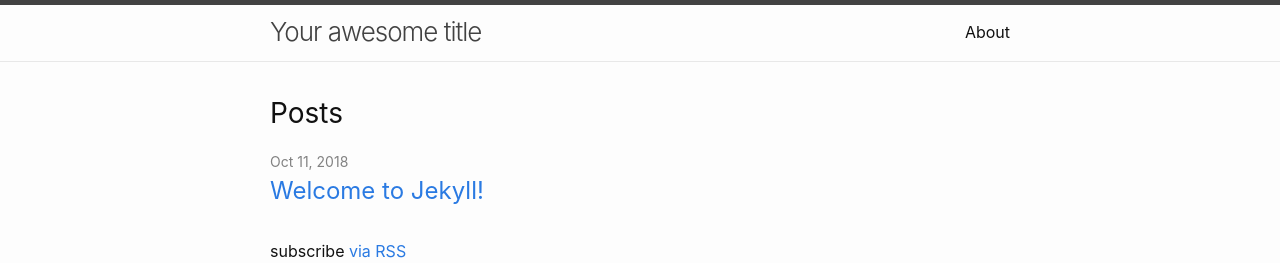
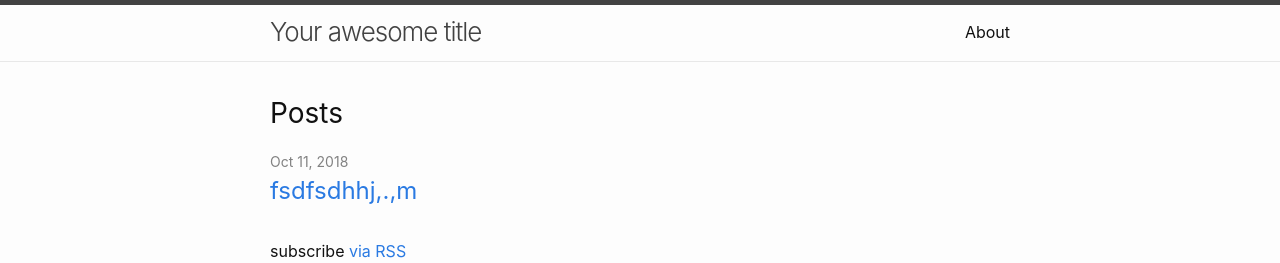
Before and after one commit to pavan77kumar/Jekyllmyapp, a plain HTML site: page index.html in a window 1280 px wide. Shown: the top 263 px of the page. Drawn offline with Linux system fonts and the light colour scheme.

Commit message:
Updated 'index.html' via CloudCannon

```diff
--- a/index.html
+++ b/index.html
@@ -38,7 +38,7 @@
     <ul class="post-list"><li><span class="post-meta">Oct 11, 2018</span>
         <h3>
           <a class="post-link" href="/jekyll/update/2018/10/11/welcome-to-jekyll.html">
-            Welcome to Jekyll!
+           fsdfsdhhj,.,m
           </a>
         </h3></li></ul>
 
```
